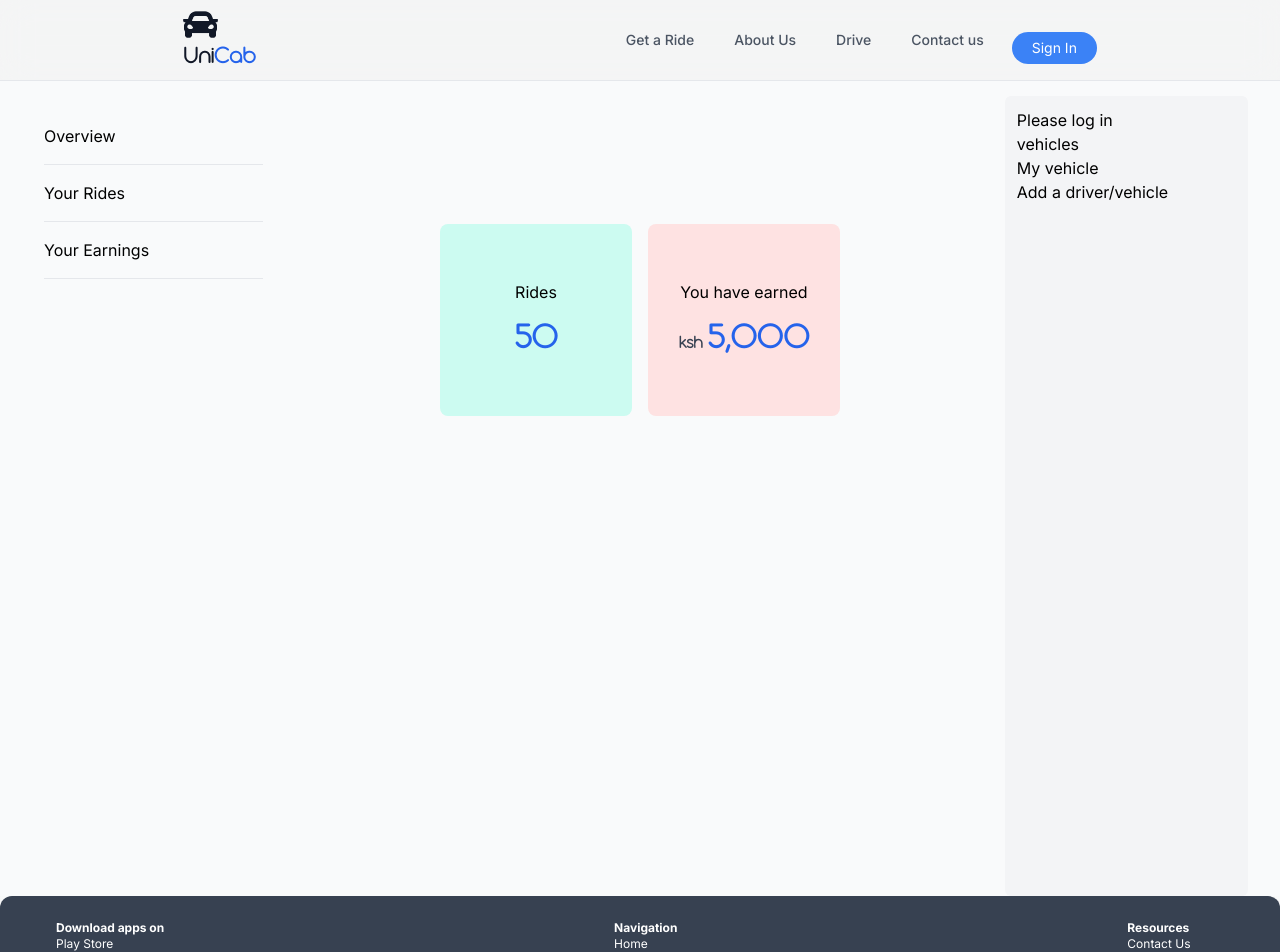
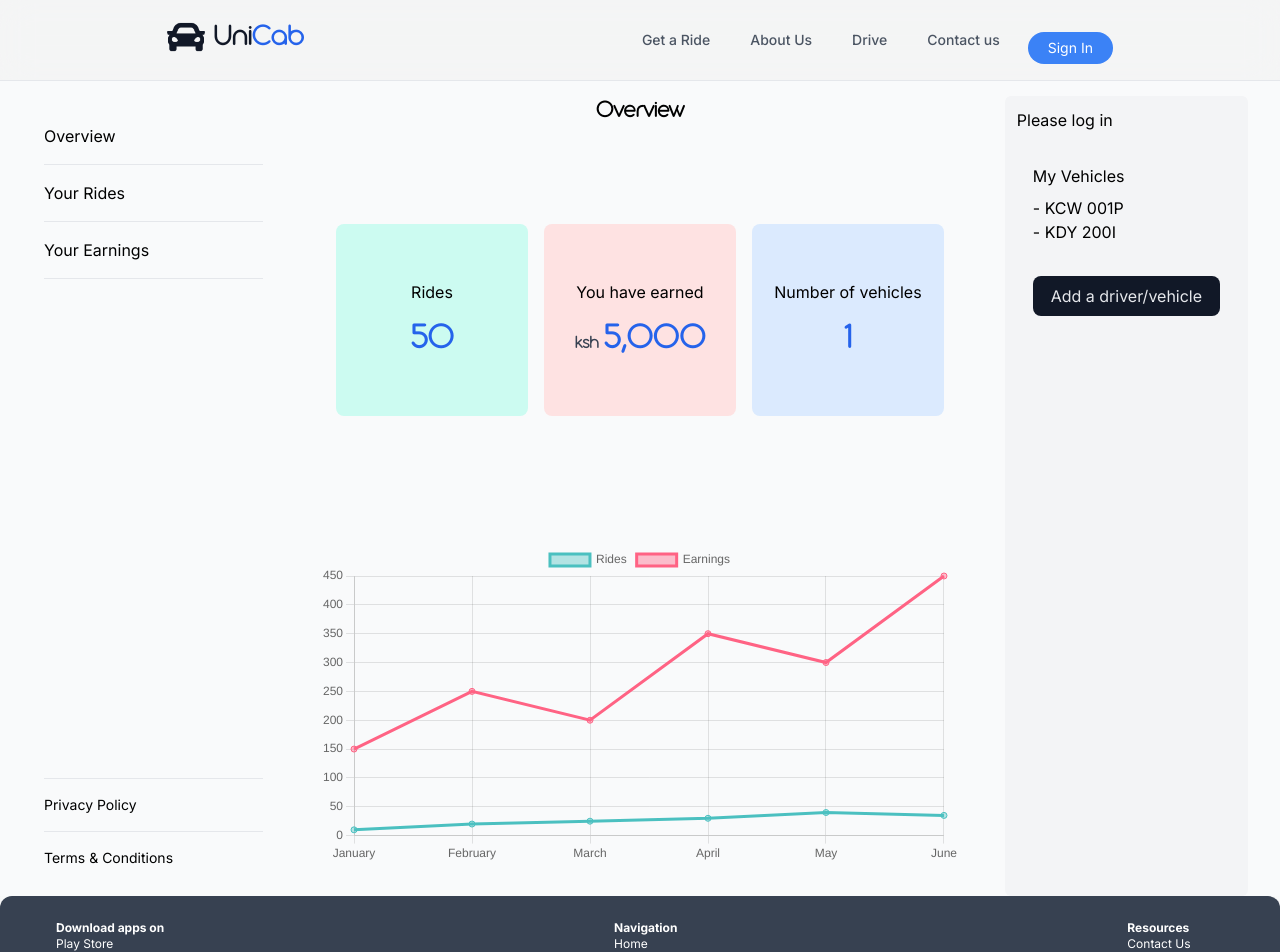
Before and after one commit to muthee-p/unicab, a Next.js app: page /dashboard in a window 1280 px wide. Shown: the top 952 px of the page. Built offline with nearby package versions, Linux system fonts and the light colour scheme; no server answers.

Commit message:
done for the day

```diff
--- a/app/api/auth/[...nextauth]/route.ts
+++ b/app/api/auth/[...nextauth]/route.ts
@@ -13,7 +13,7 @@ const handler = NextAuth({
       },
       async authorize(credentials, req) {
         // Add logic here to look up the user from the credentials supplied
-        const res = await fetch("http://localhost:3000/api/login", {
+        const res = await fetch("https://unicab.vercel.app/api/login", {
           method: "POST",
           headers: {
             "Content-Type": "application/json",
--- a/app/dashboard/layout.tsx
+++ b/app/dashboard/layout.tsx
@@ -10,7 +10,7 @@ export default function DashboardLayout({
         <>
 
             <main className="bg-gray-50 px-8 pt-24 flex justify-around flex-col md:flex-row">
-                <section className='left-0 w-[20%]'>
+                <section className='left-0 w-[20%]  hidden md:block '>
                     <LeftMenu />
                 </section>
                 <section className="w-[60%]">
--- a/app/dashboard/page.tsx
+++ b/app/dashboard/page.tsx
@@ -1,11 +1,13 @@
 import Link from 'next/link'
+import Chart from '@components/Chart';
 
 const Dashboard = () => {
 	return (
-		<div className="main_div">
-			<div className='flex justify-between gap-4'>
+		<div className="flex min-h-screen flex-col items-center justify-between">
+			<h2 className='text-2xl font-bold'>Overview</h2>
+			<div className='sm_column justify-between gap-4'>
 				<Link href='/dashboard'
-				className='bg-teal-100 p-4 flex flex-col justify-center gap-4 rounded-lg w-48 h-48 items-center'>
+				className='bg-teal-100 p-4 flex flex-col justify-center gap-4 rounded-lg w-48 md:h-48 items-center'>
 					<h4>Rides</h4>
 					<h2 className='text-4xl font-bold text-blue-600'>50</h2>
 				</Link>
@@ -15,6 +17,14 @@ const Dashboard = () => {
 					<h2 className='text-4xl font-bold text-blue-600'>
 						<span className='text-lg text-gray-700'>ksh </span>5,000</h2>
 				</Link>
+				<Link href='/dashboard'
+				className='bg-blue-100 p-4 flex flex-col justify-center gap-4 rounded-lg w-48 items-center'>
+				<h4>Number of vehicles</h4>
+					<h2 className='text-4xl font-bold text-blue-600'>1</h2>
+				</Link>
+			</div>
+			<div>
+				<Chart />
 			</div>
 
 		</div>
--- a/app/page.tsx
+++ b/app/page.tsx
@@ -39,14 +39,14 @@ export default function Home() {
             <button className='main_btn'>learn more</button>
           </Link>
         </section>
-        <h3>Earn money</h3>
+        {/* <h3>Earn money</h3>
         step1: create an account
         step 2: fill the drivers form
         step 3: upload necessary documents
         <Link href='/drive'>
           <button className='main_btn'>learn more</button>
         </Link>
-        <h4>Download the mobile app</h4>
+        <h4>Download the mobile app</h4> */}
       </div>
     </main>
   )
--- /dev/null
+++ b/components/Chart.tsx
@@ -0,0 +1,57 @@
+"use client"
+
+import React from 'react';
+import { Line } from 'react-chartjs-2';
+import { CategoryScale, Chart } from "chart.js";
+import { registerables } from 'chart.js';
+Chart.register(...registerables);
+
+Chart.register(CategoryScale);
+
+const AreaChart = () => {
+  const data = {
+    labels: ['January', 'February', 'March', 'April', 'May', 'June'],
+    datasets: [
+      {
+        label: 'Rides',
+        backgroundColor: 'rgba(75, 192, 192, 0.4)',
+        borderColor: 'rgba(75, 192, 192, 1)',
+        data: [10, 20, 25, 30, 40, 35],
+      },
+      {
+        label: 'Earnings',
+        backgroundColor: 'rgba(255, 99, 132, 0.4)',
+        borderColor: 'rgba(255, 99, 132, 1)',
+        data: [150, 250, 200, 350, 300, 450],
+      },
+    ],
+  };
+
+  const options = {
+    responsive: true,
+    scales: {
+      x: {
+
+        display: true,
+
+      },
+      y: {
+
+
+          display: true,
+
+        },
+
+    },
+  };
+
+  return (
+    <div className='md:w-[40rem] md:h-[20rem] w-[20rem] my-8 flex justify-center items-center'>
+      <h1></h1>
+      <Line data={data} options={options}
+      />
+    </div>
+  );
+};
+
+export default AreaChart;
--- a/components/Leftmenu.tsx
+++ b/components/Leftmenu.tsx
@@ -2,19 +2,26 @@ import Link from 'next/link'
 
 const LeftMenu = () => {
 	return (
-		<div className='p-3'>
-			<div className='flex flex-col'>
-				<Link href='/dashboard' className='border-b py-4'>
+		<div className='p-3 flex flex-col h-screen'>
+			<div className='flex flex-col flex-grow '>
+				<Link href='/dashboard' className='border-b py-4 hover:bg-blue-100'>
 					Overview
 				</Link>
-				<Link href='/dashboard' className='border-b py-4'>
+				<Link href='/dashboard' className='border-b py-4 hover:bg-blue-100'>
 					Your Rides
 				</Link>
-				<Link href='/dashboard' className='border-b py-4'>
+				<Link href='/dashboard' className='border-b py-4 hover:bg-blue-100'>
 					Your Earnings
 				</Link>
 			</div>
-
+			<div className='text-sm flex flex-col '>
+				<Link href='/privacypolicy' className='border-t py-4 hover:bg-blue-100'>
+					Privacy Policy
+				</Link>
+				<Link href='/termsandcondtions' className='border-t py-4 hover:bg-blue-100'>
+					Terms & Conditions
+				</Link>
+			</div>
 		</div>
 		)
 }
--- a/components/Nav.tsx
+++ b/components/Nav.tsx
@@ -15,22 +15,25 @@ const Nav = () => {
   const toggleMenu = () => {
     setIsOpen(!isOpen);
   };
+  const handleLinkClick = () => {
+    setIsOpen(false);
+  };
 
   return (
     <nav className=" w-full fixed z-20 bg-opacity-50 backdrop-blur-lg bg-[#F0f0f0] border-b ">
       <div className="max-w-screen mx-auto px-4 sm:px-6 ">
         <div className="flex items-center h-20">
           <div className=" w-full flex items-center md:justify-around">
-            <div className="flex-shrink-0 flex flex-row">
-              <Link href="/">
+            <div className="flex-shrink-0 ">
+              <Link href="/" className='inline-flex gap-2 items-end'>
                 <Image
                   src='/assets/images/logo_icon.png'
                   alt='logo'
-                  width={35}
-                  height={35}
+                  width={38}
+                  height={38}
                   className='object-contain'
                   />
-                  <h1 className='font-bold text-2xl text-gray-900'>Uni
+                  <h1 className='font-extrabold text-3xl text-gray-900'>Uni
                   <span className='text-blue-600'>Cab</span></h1>
               </Link>
             </div>
@@ -85,15 +88,19 @@ const Nav = () => {
       <div className={`${isOpen ? 'block' : 'hidden'} md:hidden`}>
         <div className="px-2 pt-2 pb-2 sm:px-3">
          <Link href="/ride"
+         onClick={handleLinkClick}
            className="text-gray-700  block px-3 py-2 rounded-md text-base font-medium">Get a Ride
           </Link>
           <Link href="/about"
+          onClick={handleLinkClick}
            className="text-gray-700  block px-3 py-2 rounded-md text-base font-medium">About us
           </Link>
           <Link href="/drive"
+          onClick={handleLinkClick}
           className="text-gray-700  block px-3 py-2 rounded-md text-base font-medium">Drive
           </Link>
           <Link href="/contact"
+          onClick={handleLinkClick}
            className="text-gray-700  block px-3 py-2 rounded-md text-base font-medium">Contact us
           </Link>
         </div>
--- a/components/Profile.tsx
+++ b/components/Profile.tsx
@@ -1,13 +1,21 @@
 "use client"
 import { useSession } from "next-auth/react";
+import Image from "next/image";
 
 const Profile = () =>{
 const { data: session} = useSession();
 
 if(session && session.user){
   return (
-    <div className='border-b pb-8 flex items-center'>
-      <h1>{session.user.name}</h1>
+    <div className='border-b pb-8 flex flex-col items-center'>
+       <Image
+          src='/assets/icons/profile.ico'
+          alt='profile'
+          width={150}
+          height={150}
+          className='object-contain my-4  '
+          />
+      <h4 className="">{session.user.name}</h4>
 
     </div>
   );
--- a/components/RightMenu.tsx
+++ b/components/RightMenu.tsx
@@ -4,16 +4,20 @@ import Link from 'next/link'
 const RightMenu = () => {
 	return (
 		<div className="p-3">
-			<Profile user={null} />
-			<h5>vehicles</h5>
-			<div className='flex flex-col'>
-				<Link href='/driverForm'>
-					My vehicle
-				</Link>
-				<Link href='/driverForm'>
+			<Profile />
+			<div className="mt-4 p-4">
+				<h4 className="">My Vehicles</h4>
+			<div className='flex flex-col mt-2'>
+				<p> - KCW 001P</p>
+				<p> - KDY 200I</p>
+
+				<Link href='/driverForm'
+				className="bg-gray-900 text-gray-200 text-center mt-8 py-2 rounded-lg">
 					Add a driver/vehicle
 				</Link>
 			</div>
+			</div>
+
 
 		</div>
 		)
--- a/package.json
+++ b/package.json
@@ -30,6 +30,7 @@
     "postcss": "8.4.25",
     "prisma": "^4.16.2",
     "react": "18.2.0",
+    "react-chartjs-2": "^5.2.0",
     "react-dom": "18.2.0",
     "tailwindcss": "3.3.2",
     "typescript": "5.1.6",
```
Also changed, not shown: 1 other file (tests, documents, lock files or other folders).
